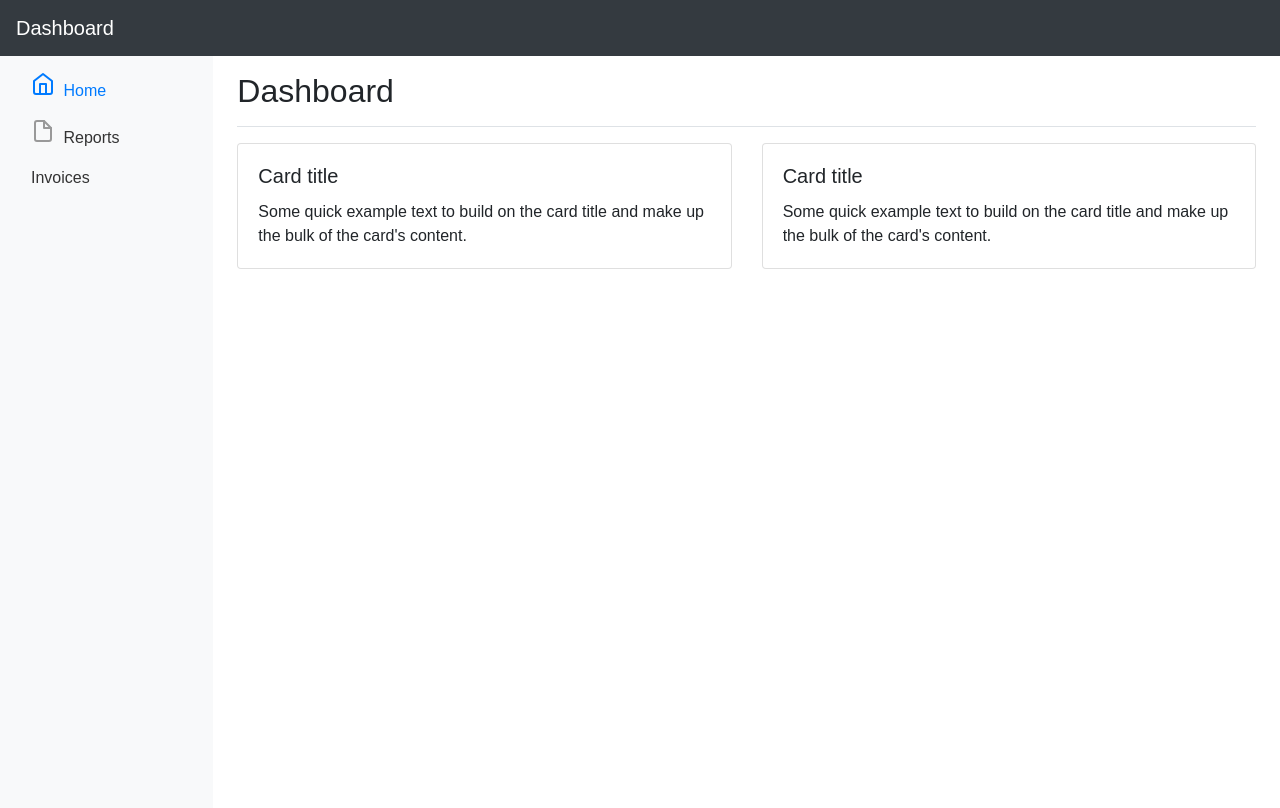
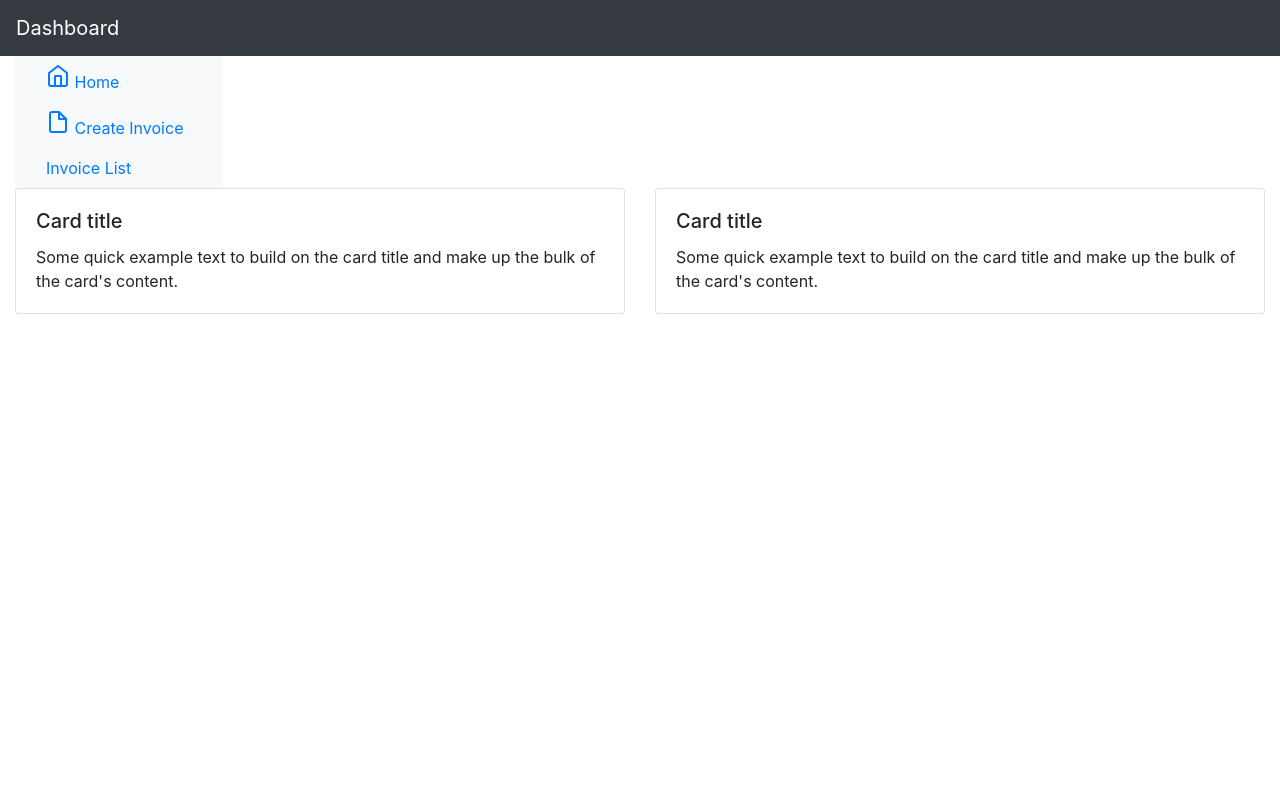
Before and after one commit to allan-nganga/job_card_system, a Django app: page /dashboard/ in a window 1280 px wide. After the commit the page ends 314 px from the top, so only its background shows below. Run offline with Django 5.2, Linux system fonts and the light colour scheme; a user stored in the database is signed in; some libraries are stand-ins or nearby versions.

Commit message:
Added base template for dashboard and connected other pages

```diff
--- a/invoice_generator/urls.py
+++ b/invoice_generator/urls.py
@@ -7,6 +7,7 @@ app_name = 'invoice_generator'
 urlpatterns = [
     path('create/',views.create_invoice, name='create_invoice'),
     path('invoices/', views.invoice_list, name='invoice_list'),
+    path('home/', views.home, name='home'),
     path('invoice/<int:invoice_id>/', views.invoice_detail, name='invoice_detail'),
     path('invoice/<int:invoice_id>/pdf/', generate_invoice_pdf, name='generate_pdf_invoice'),
 ]
--- a/login/templates/invoice/dashboard.html
+++ b/login/templates/invoice/dashboard.html
@@ -1,55 +1,14 @@
-<!DOCTYPE html>
-<html lang="en">
-<head>
-    <meta charset="UTF-8">
-    <meta name="viewport" content="width=device-width, initial-scale=1.0">
-    <title>Dashboard</title>
-    <link href="https://maxcdn.bootstrapcdn.com/bootstrap/4.0.0/css/bootstrap.min.css" rel="stylesheet">
-    {% load static %}
-    <link rel="stylesheet" href="{% static 'invoice/dash.css' %}">
-</head>
-<body>
-    <nav class="navbar navbar-expand-lg navbar-dark bg-dark">
-        <a class="navbar-brand" href="#">Dashboard</a>
-    </nav>
-    <div class="container-fluid">
-        <div class="row">
-            <nav id="sidebar" class="col-md-3 col-lg-2 d-md-block bg-light sidebar">
-                <div class="sidebar-sticky">
-                    <ul class="nav flex-column">
-                        <li class="nav-item">
-                            <a class="nav-link active" href="#">
-                                <span data-feather="home"></span>
-                                Home <span class="sr-only">(current)</span>
-                            </a>
-                        </li>
-                        <li class="nav-item">
-                            <a class="nav-link" href="#">
-                                <span data-feather="file"></span>
-                                Reports
-                            </a>
-                        </li>
-                        <li class="nav-item">
-                            <a class="nav-link" href="invoices/invoice_detail.html">
-                                <span data-feather="invoice"></span>
-                                Invoices
-                            </a>
-                        </li>
-                        <!-- Add more navigation items here -->
-                    </ul>
-                </div>
-            </nav>
-            <main role="main" class="col-md-9 ml-sm-auto col-lg-10 px-4">
-                <div class="d-flex justify-content-between flex-wrap flex-md-nowrap align-items-center pt-3 pb-2 mb-3 border-bottom">
-                    <h1 class="h2">Dashboard</h1>
-                </div>
+{% extends 'invoice/index.html' %}
+
+{% block content %}
 <!-- Main content goes here -->
 <div class="row">
     <div class="col-md-6">
         <div class="card">
             <div class="card-body">
                 <h5 class="card-title">Card title</h5>
-                                <p class="card-text">Some quick example text to build on the card title and make up the bulk of the card's content.</p>
+                <p class="card-text">Some quick example text to build on the card title and make up the bulk of the
+                    card's content.</p>
             </div>
         </div>
     </div>
@@ -57,20 +16,10 @@
         <div class="card">
             <div class="card-body">
                 <h5 class="card-title">Card title</h5>
-                                <p class="card-text">Some quick example text to build on the card title and make up the bulk of the card's content.</p>
+                <p class="card-text">Some quick example text to build on the card title and make up the bulk of the
+                    card's content.</p>
             </div>
         </div>
     </div>
 </div>
-            </main>
-        </div>
-    </div>
-    <script src="https://code.jquery.com/jquery-3.2.1.slim.min.js"></script>
-    <script src="https://cdnjs.cloudflare.com/ajax/libs/popper.js/1.11.0/umd/popper.min.js"></script>
-    <script src="https://maxcdn.bootstrapcdn.com/bootstrap/4.0.0/js/bootstrap.min.js"></script>
-    <script src="https://unpkg.com/feather-icons"></script>
-    <script>
-        feather.replace()
-    </script>
-</body>
-</html>
+{% endblock content %}
--- /dev/null
+++ b/login/templates/invoice/index.html
@@ -0,0 +1,70 @@
+<!DOCTYPE html>
+<html lang="en">
+<head>
+    <meta charset="UTF-8">
+    <meta name="viewport" content="width=device-width, initial-scale=1.0">
+    <title>Dashboard</title>
+    <link href="https://maxcdn.bootstrapcdn.com/bootstrap/4.0.0/css/bootstrap.min.css" rel="stylesheet">
+    {% load static %}
+    <link rel="stylesheet" href="{% static 'dashboard/css/styles.css' %}">
+</head>
+<body>
+    <nav class="navbar navbar-expand-lg navbar-dark bg-dark">
+        <a class="navbar-brand" href="#">Dashboard</a>
+        <button class="navbar-toggler" type="button" data-toggle="collapse" data-target="#navbarNav" aria-controls="navbarNav" aria-expanded="false" aria-label="Toggle navigation">
+            <span class="navbar-toggler-icon"></span>
+        </button>
+        <!--
+        <div class="collapse navbar-collapse" id="navbarNav">
+            <ul class="navbar-nav">
+                <li class="nav-item">
+                    <a class="nav-link" href="{% url 'login:home' %}">Home</a>
+                </li>
+                <li class="nav-item">
+                    <a class="nav-link" href="{% url 'invoice_generator:invoice_list' %}">Invoice List</a>
+                </li>
+                <li class="nav-item">
+                    <a class="nav-link" href="{% url 'invoice_generator:create_invoice' %}">Create Invoice</a>
+                </li>
+            </ul>
+        </div>
+        -->
+    </nav>
+    <div class="container-fluid">
+        <nav id="sidebar" class="col-md-3 col-lg-2 d-md-block bg-light sidebar">
+            <div class="sidebar-sticky">
+                <ul class="nav flex-column">
+                    <li class="nav-item">
+                        <a class="nav-link active" href="{% url 'login:home' %}">
+                            <span data-feather="home"></span>
+                            Home <span class="sr-only">(current)</span>
+                        </a>
+                    </li>
+                    <li class="nav-item">
+                        <a class="nav-link" href="{% url 'invoice_generator:create_invoice' %}">
+                            <span data-feather="file"></span>
+                            Create Invoice
+                        </a>
+                    </li>
+                    <li class="nav-item">
+                        <a class="nav-link" href="{% url 'invoice_generator:invoice_list' %}">
+                            <span data-feather="invoice"></span>
+                            Invoice List
+                        </a>
+                    </li>
+                    <!-- Add more navigation items here -->
+                </ul>
+            </div>
+        </nav>
+        <!-- Page content goes here -->
+        {% block content %}{% endblock %}
+    </div>
+    <script src="https://code.jquery.com/jquery-3.2.1.slim.min.js"></script>
+    <script src="https://cdnjs.cloudflare.com/ajax/libs/popper.js/1.11.0/umd/popper.min.js"></script>
+    <script src="https://maxcdn.bootstrapcdn.com/bootstrap/4.0.0/js/bootstrap.min.js"></script>
+    <script src="https://unpkg.com/feather-icons"></script>
+    <script>
+        feather.replace()
+    </script>
+</body>
+</html>
--- a/login/urls.py
+++ b/login/urls.py
@@ -1,7 +1,9 @@
 from django.urls import include, path
 from .views import authView, dashboard, LoginView
+from invoice_generator.views import home
 
 urlpatterns = [
+    path("dashboard/invoices/", home, name='home'),
     path("", LoginView.as_view(), name='login'), # Root URL redirects to login
     path("dashboard/", dashboard, name='dashboard'), # URL for dashboard
     path("signup/", authView, name='authView'),
```
Also changed, not shown: invoice_generator/views.py (+5 -2 lines), login/templates/invoice/invoice_list.html (+4 -13 lines). Lines whose indentation alone changed are shown as unchanged.
